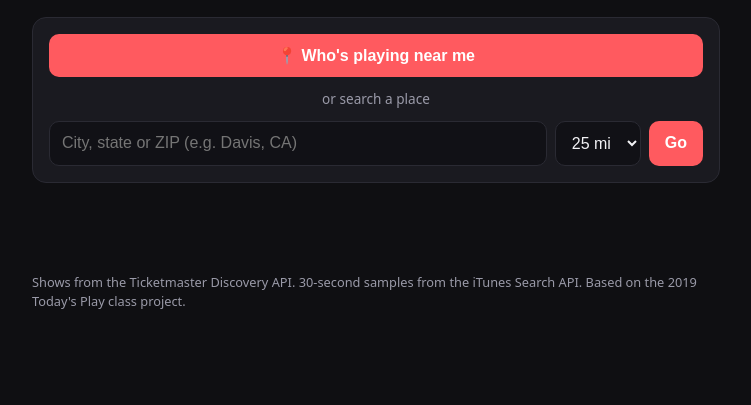
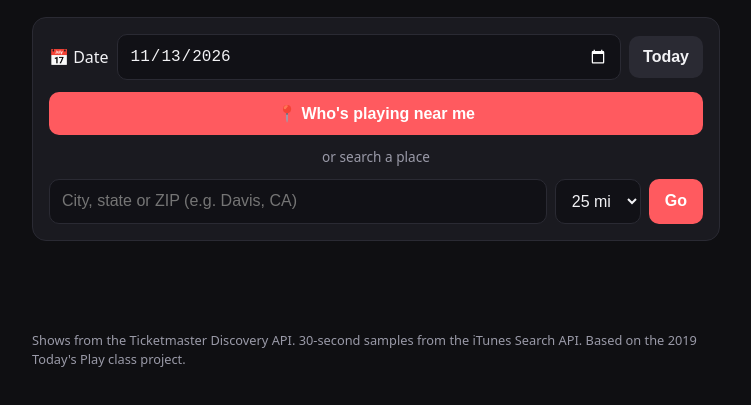
Before and after one commit to rfanfant/todays-play, a plain HTML site: page index.html in a window 1280 px wide. Shown: the part 105-510 px from the top of the page, without its empty margins (264-1015 px from the left). Drawn offline with Linux system fonts and the light colour scheme.

Commit message:
Add date picker to see shows on other days
Co-Authored-By: Claude Opus 5.5 <noreply@anthropic.com>
Claude-Session: https://claude.ai/code/session_015u1mE8CzzW7Nd6yjCBWKbr

```diff
--- a/index.html
+++ b/index.html
@@ -33,6 +33,10 @@
   }
   button.secondary { background: #2a2a33; color: var(--text); }
   button:disabled { opacity: .5; cursor: default; }
+  .daterow { display: flex; align-items: center; gap: 8px; margin-bottom: 12px; }
+  .daterow label { margin: 0; white-space: nowrap; font-size: 1rem; color: var(--text); }
+  .daterow input { flex: 1 1 auto; color-scheme: dark; }
+  .daterow button { padding: 12px 14px; }
   .or { text-align: center; color: var(--muted); font-size: .85rem; margin: 12px 0; }
   a { color: var(--accent-2); }
   #status { margin: 18px 2px; color: var(--muted); min-height: 1.4em; }
@@ -66,6 +70,11 @@
   </header>
 
   <div class="panel">
+    <div class="daterow">
+      <label for="day">📅 Date</label>
+      <input type="date" id="day">
+      <button type="button" id="todayBtn" class="secondary">Today</button>
+    </div>
     <button id="nearMe" style="width:100%">📍 Who's playing near me</button>
     <div class="or">or search a place</div>
     <form id="searchForm" class="row">
@@ -105,8 +114,23 @@
   // ---------- date ----------
   const now = new Date();
   const pad = (n) => String(n).padStart(2, "0");
-  const ymd = `${now.getFullYear()}-${pad(now.getMonth() + 1)}-${pad(now.getDate())}`;
-  $("today").textContent = now.toLocaleDateString(undefined, { weekday: "long", month: "long", day: "numeric", year: "numeric" });
+  const toYmd = (d) => `${d.getFullYear()}-${pad(d.getMonth() + 1)}-${pad(d.getDate())}`;
+  const todayYmd = toYmd(now);
+  const dayInput = $("day");
+  dayInput.value = todayYmd;
+  dayInput.min = todayYmd;
+  const ymd = () => dayInput.value || todayYmd;
+  const isToday = () => ymd() === todayYmd;
+  const dayLabel = () => {
+    const [y, m, d] = ymd().split("-").map(Number);
+    return new Date(y, m - 1, d).toLocaleDateString(undefined, { weekday: "long", month: "long", day: "numeric", year: "numeric" });
+  };
+  const whenText = () => isToday() ? "today" : `on ${dayLabel()}`;
+  const showDate = () => { $("today").textContent = dayLabel(); };
+  showDate();
+  let lastSearch = null; // re-run the last search when the date changes
+  dayInput.addEventListener("change", () => { showDate(); if (lastSearch) lastSearch(); });
+  $("todayBtn").addEventListener("click", () => { dayInput.value = todayYmd; showDate(); if (lastSearch) lastSearch(); });
 
   // ---------- API key ----------
   const TM_KEY = "uFdFU8rGqFvKCkO5Jurt2VUNq9H1Wcsx";
@@ -136,7 +160,7 @@
     const p = new URLSearchParams({
       apikey: key,
       classificationName: "music",
-      localStartDateTime: `${ymd}T00:00:00,${ymd}T23:59:59`,
+      localStartDateTime: `${ymd()}T00:00:00,${ymd()}T23:59:59`,
       sort: "date,asc",
       size: "100",
       ...locParams
@@ -263,10 +287,10 @@
   function render(acts, where) {
     resultsEl.innerHTML = "";
     if (!acts.length) {
-      setStatus(`No music listed on Ticketmaster ${where} today. Try a bigger radius or a nearby city.`);
+      setStatus(`No music listed on Ticketmaster ${where} ${whenText()}. Try a bigger radius or a nearby city.`);
       return;
     }
-    setStatus(`${acts.length} act${acts.length === 1 ? "" : "s"} playing ${where} today. Tap ▶ for a sample.`);
+    setStatus(`${acts.length} act${acts.length === 1 ? "" : "s"} playing ${where} ${whenText()}. Tap ▶ for a sample.`);
     for (const act of acts) {
       const row = document.createElement("div");
       row.className = "act";
@@ -297,9 +321,10 @@
   }
 
   async function run(locParams, where) {
+    lastSearch = () => run(locParams, where);
     stopCurrent();
     resultsEl.innerHTML = "";
-    setStatus("Looking up today's shows…");
+    setStatus("Looking up shows…");
     try {
       const events = await fetchShows(locParams);
       render(toActs(events), where);
@@ -311,7 +336,7 @@
   // Ticketmaster's postalCode filter only matches venues inside that exact ZIP,
   // so turn the ZIP into coordinates and do a radius search around it.
   async function searchZip(zip, radius) {
-    setStatus("Looking up today's shows…");
+    setStatus("Looking up shows…");
     let geo = null;
     try {
       const ctrl = new AbortController();
@@ -353,7 +378,7 @@
     UT:"Utah",VT:"Vermont",VA:"Virginia",WA:"Washington",WV:"West Virginia",WI:"Wisconsin",WY:"Wyoming" };
 
   async function searchCity(place, radius) {
-    setStatus("Looking up today's shows…");
+    setStatus("Looking up shows…");
     const [city, stateRaw] = place.split(",").map(s => s.trim());
     let state = (stateRaw || "").toLowerCase();
     if (STATES[state.toUpperCase()]) state = STATES[state.toUpperCase()].toLowerCase();
```
